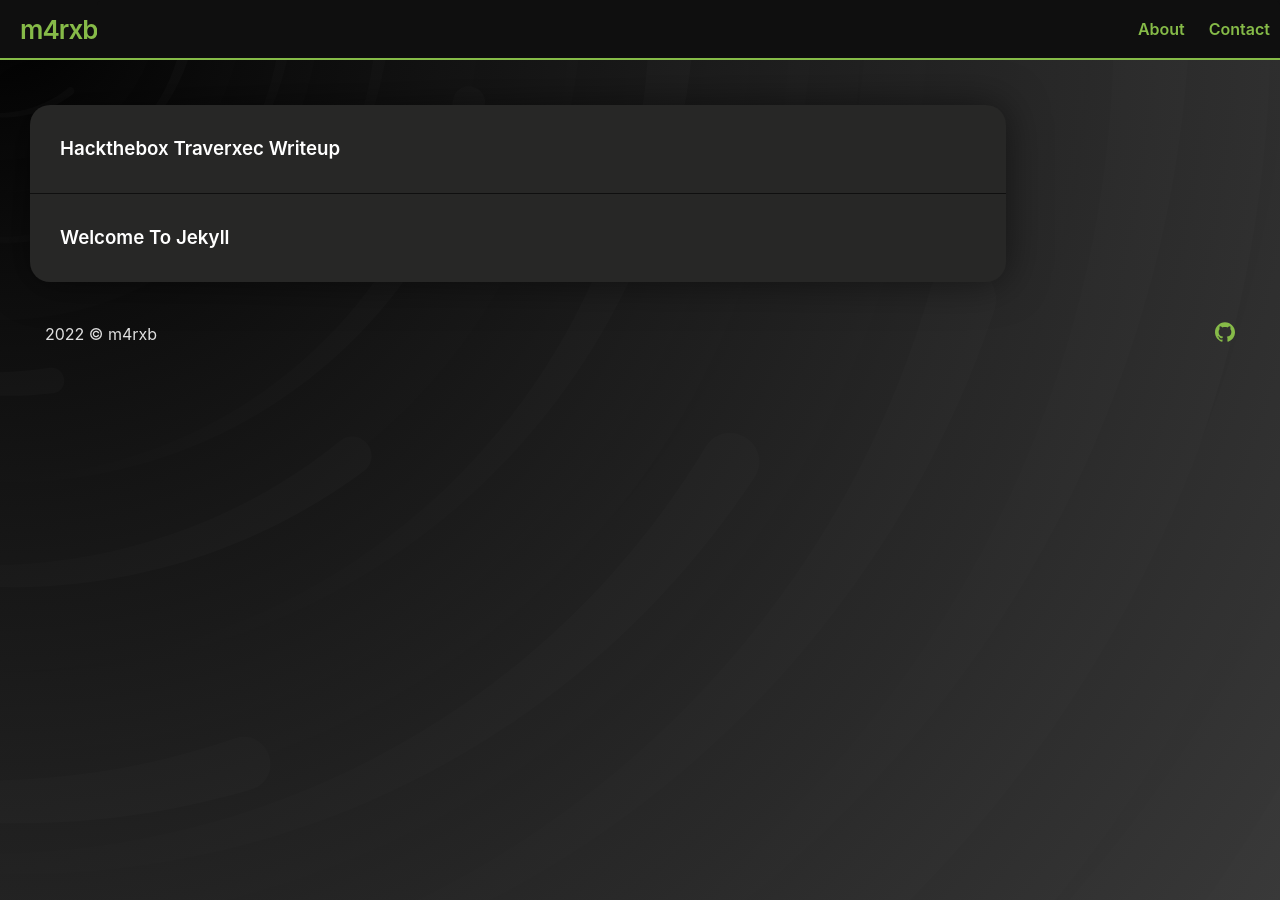
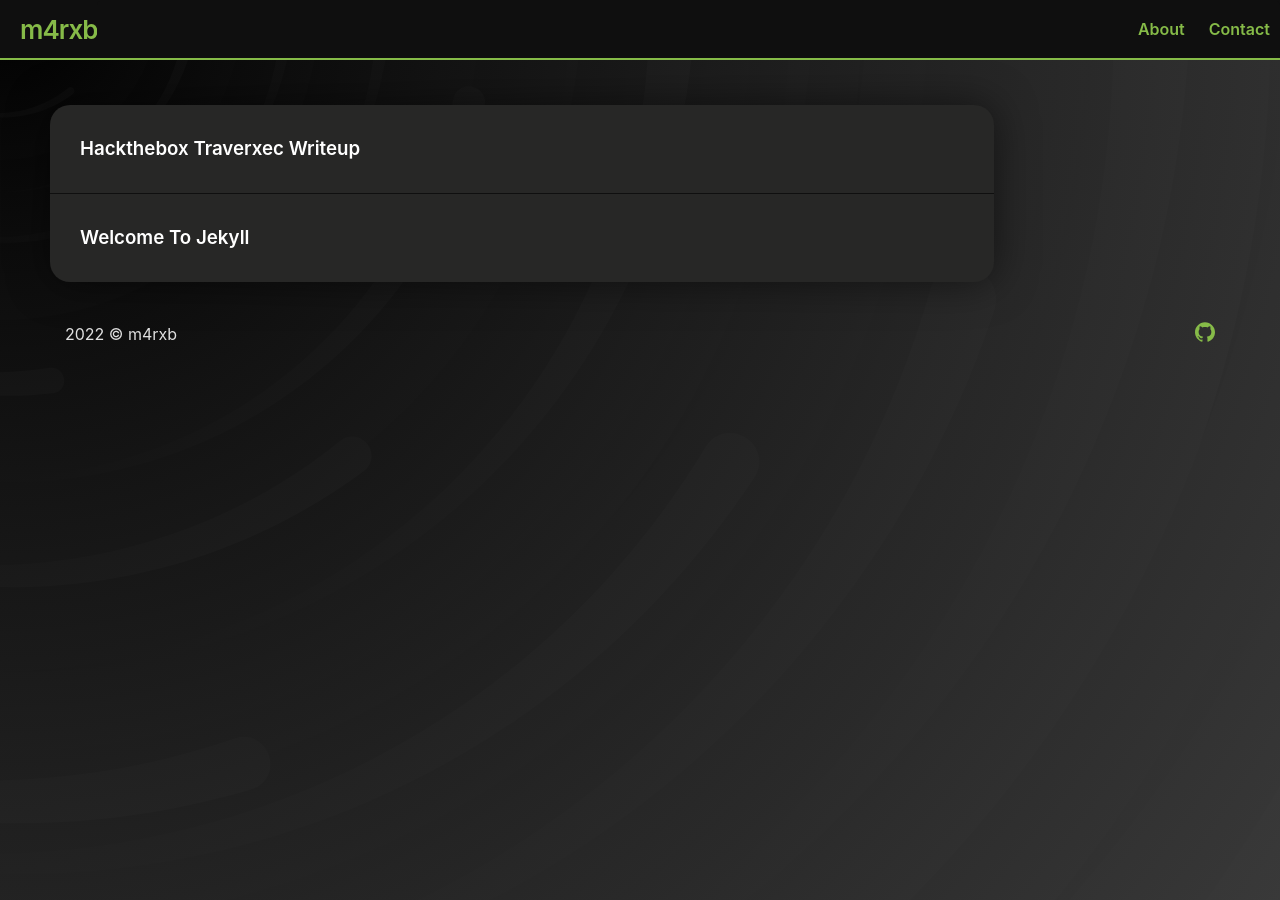
Before and after one commit to 10hxrz/10hxrz.github.io, a Jekyll site: the page built from index.md, in a window 1280 px wide. Built offline with Jekyll 4.4.1, drawn with Linux system fonts in a browser that asks for light colours.

Commit message:
Update leaf.scss

```diff
--- a/_sass/leaf.scss
+++ b/_sass/leaf.scss
@@ -11,7 +11,7 @@ $header-color: #0f0f0f;
 
 $spacing-unit:     30px !default;
 
-$content-width: 2000px !default;
+$content-width: 1300px !default;
 $content-color: #272726;
 
 // devices
```
